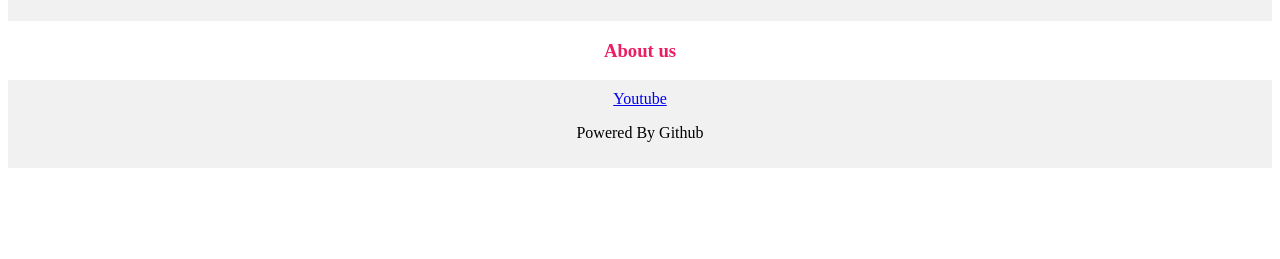
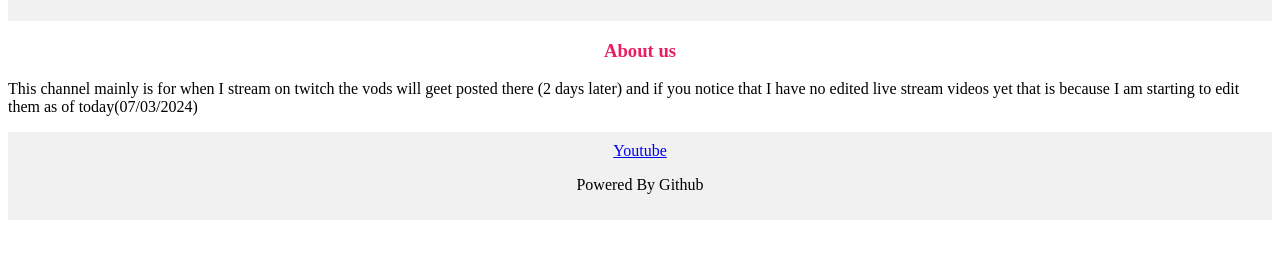
Before and after one commit to Herexanman8-maker/website, a plain HTML site: page index.html in a window 1280 px wide. Shown: the part 153-412 px from the top of the page. Drawn offline with Linux system fonts and the light colour scheme.

Commit message:
Update index.html

```diff
--- a/index.html
+++ b/index.html
@@ -16,6 +16,7 @@
             <h1>Herexanman8</h1>
         </div>
         <h3 class="comingsoon">About us</h3>
+        <p>This channel mainly is for when I stream on twitch the vods will geet posted there (2 days later) and if you notice that I have no edited live stream videos yet that is because I am starting to edit them as of today(07/03/2024) </p>
         <div class="footer">
             <a href="https://youtube.com/@herexanman8?si=1lZT_11SDDlA7x2J">Youtube</a>
             <p>Powered By Github</p>
```
